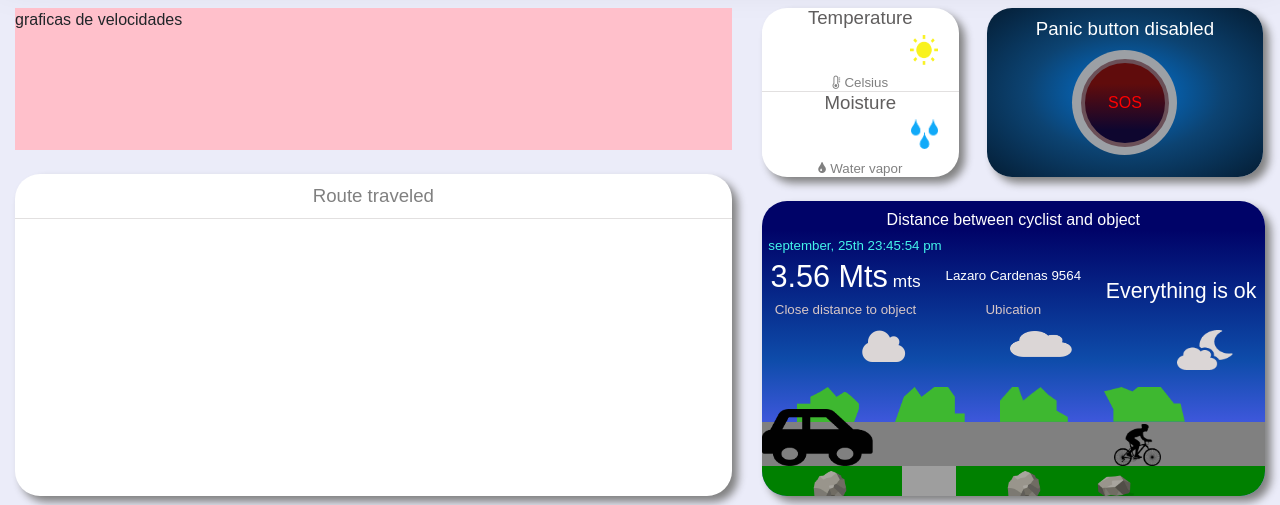
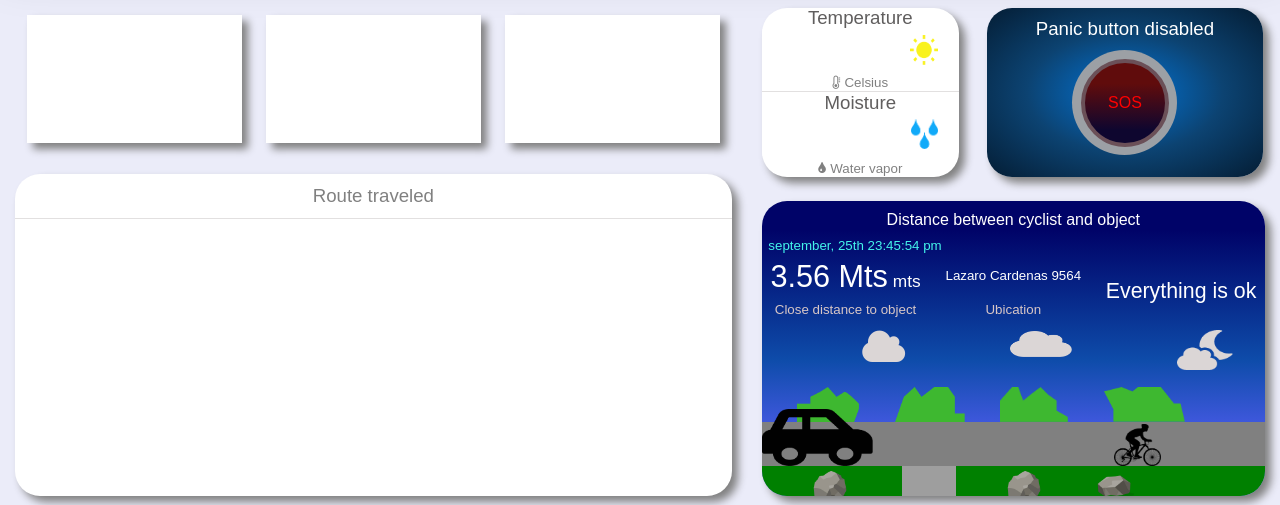
Before and after one commit to karensanvel/smart-bicycle-arduino, a Laravel app: page /index in a window 1280 px wide. Shown: the part 114-619 px from the top of the page. Run offline with Laravel 8, Linux system fonts and the light colour scheme; the visitor is signed in with stand-in values (Sample User, id 1); data that the repository does not hold is empty; style sheets or scripts are compiled from the project's sources; some libraries are stand-ins or nearby versions; grey boxes are pictures that could not be loaded.

Commit message:
layout de las graficas de velocidades

```diff
--- a/public/css/stylesheet.css
+++ b/public/css/stylesheet.css
@@ -117,7 +117,18 @@ li i{margin-right: 30px;}
 /* GRAFICAS DE VELOCIDADES */
 #graph-speed-div {
     height: 27%;
-    background: pink;
+    background:transparent;
+    display: flex;
+    justify-content: center;
+    align-items: center;
+}
+
+.graph-speed {
+    width: 30%;
+    height: 90%;
+    background: white;
+    box-shadow: 6px 6px 8px 0px #818181;
+    margin: auto;
 }
 #divgps{
     /* height: 530px; */
--- a/resources/views/index.blade.php
+++ b/resources/views/index.blade.php
@@ -17,7 +17,6 @@
         <div class="row">
             <div class="col-12 col-md-7 mb-4">
                 <div id="graph-speed-div" class="mb-4">
-                    graficas de velocidades
                     <div class="graph-speed"></div>
                     <div class="graph-speed"></div>
                     <div class="graph-speed"></div>
@@ -158,6 +157,7 @@
                     $('#panicbutton-legend').css('color', 'white');
                     $('#circle-in div').css('display', 'flex');
                 }
+
                 if(centimetros <= 70){
                     $('#titleProximity').css('color', 'red')
                     $('#titleProximity').html("Lock out!");
```
